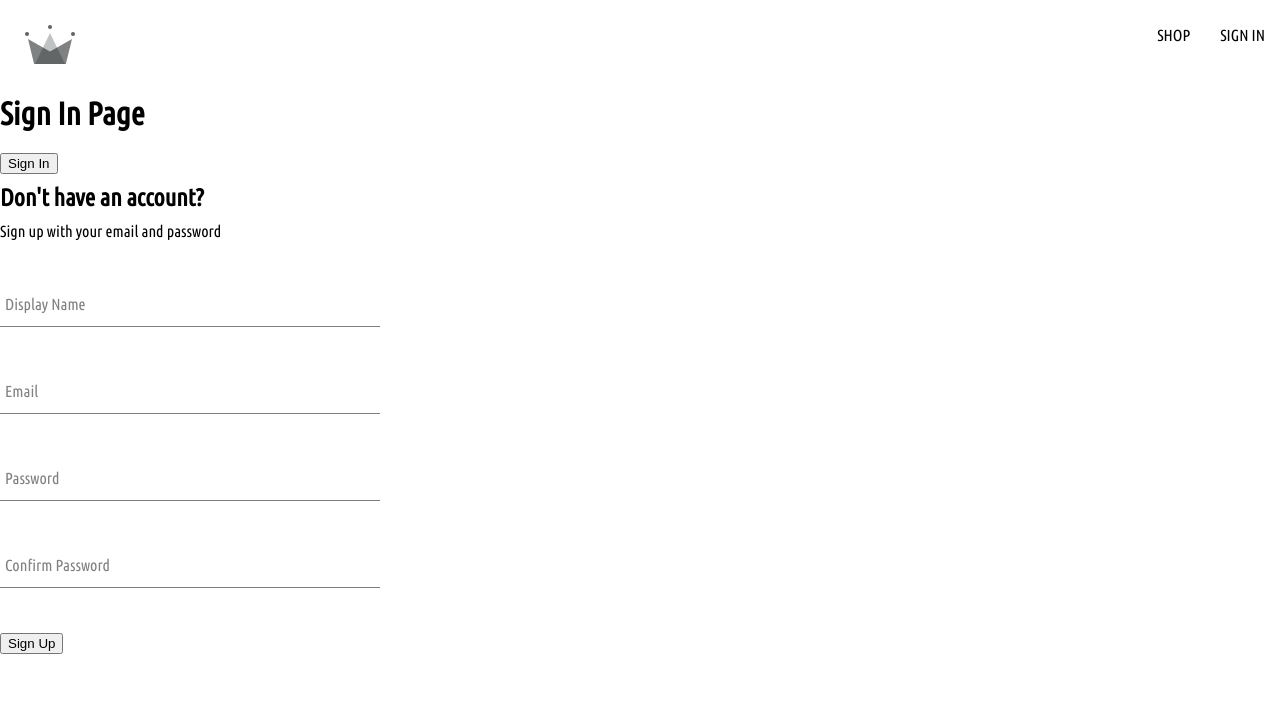
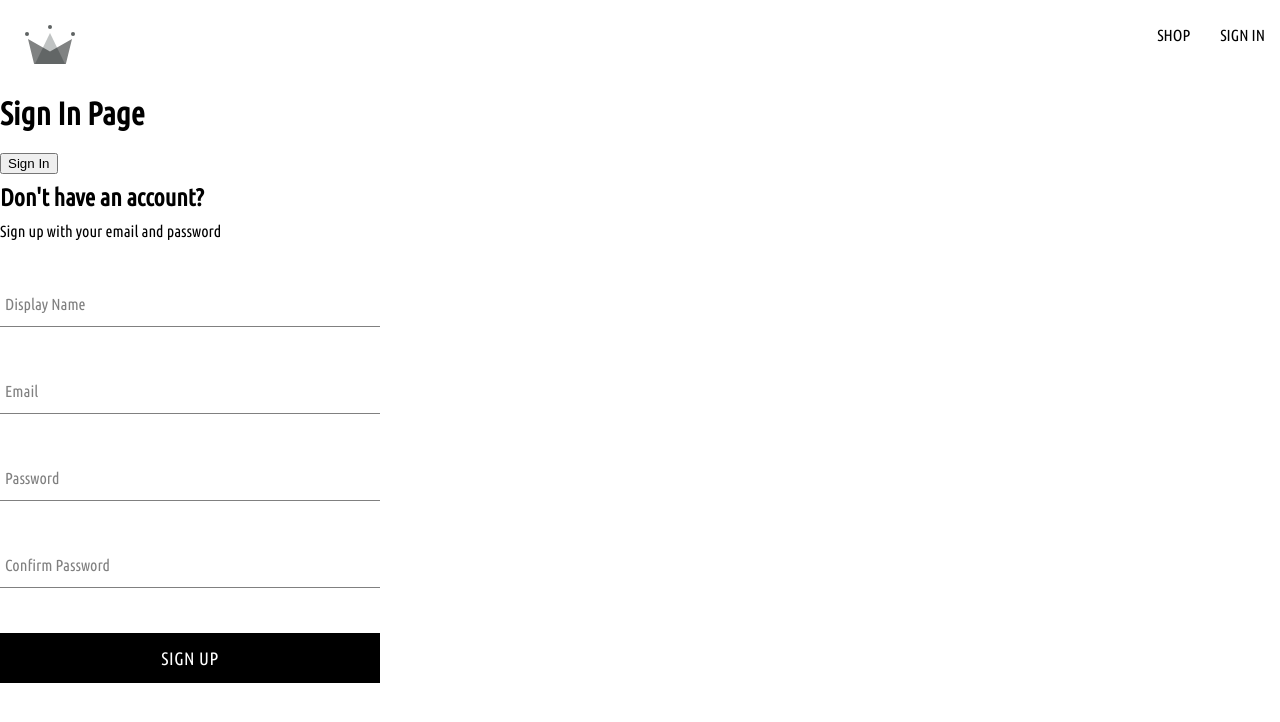
Before and after one commit to isissi/crwn-clothing, a React (Create React App) app: page /sign-in in a window 1280 px wide. Shown: the top 722 px of the page. Built offline with nearby package versions, Linux system fonts and the light colour scheme.

Commit message:
create button component & styles

```diff
--- /dev/null
+++ b/src/components/button/button.component.jsx
@@ -0,0 +1,16 @@
+import './button.styles.scss'
+
+const BUTTON_TYOES_CLASSES = {
+  giigke: 'google-sign-in',
+  interted: 'inverted'
+}
+
+const Button = ({ children, buttonType, ...otherProps }) => {
+  return (
+    <div className={`button-container ${BUTTON_TYOES_CLASSES[buttonType]}`} {...otherProps}>
+      {children}
+    </div>
+  )
+}
+
+export default Button;
--- /dev/null
+++ b/src/components/button/button.styles.scss
@@ -0,0 +1,45 @@
+.button-container {
+  min-width: 165px;
+  width: auto;
+  height: 50px;
+  letter-spacing: 0.5px;
+  line-height: 50px;
+  padding: 0 35px 0 35px;
+  font-size: 18px;
+  background-color: black;
+  color: white;
+  text-transform: uppercase;
+  font-family: 'Ubuntu Condensed', sans-serif;
+  border: none;
+  cursor: pointer;
+  display: flex;
+  justify-content: center;
+
+  &:hover {
+    background-color: white;
+    color: black;
+    border: 1px solid black;
+  }
+
+  &.google-sign-in {
+    background-color: #4285f4;
+    color: white;
+
+    &:hover {
+      background-color: #357ae8;
+      border: none;
+    }
+  }
+
+  &.inverted {
+    background-color: white;
+    color: black;
+    border: 1px solid black;
+
+    &:hover {
+      background-color: black;
+      color: white;
+      border: none;
+    }
+  }
+}
--- a/src/components/sign-up-form/sign-up-form.component.jsx
+++ b/src/components/sign-up-form/sign-up-form.component.jsx
@@ -1,5 +1,6 @@
 import { useState } from "react";
 import FormInput from "../form-input/form-input.component";
+import Button from "../button/button.component";
 
 import { createAuthUserWithEmailAndPassword, createUserDocumentFromAuth } from "../../utils/firebase.utils";
 
@@ -101,7 +102,7 @@ const SignUpForm = () => {
 
         />
 
-        <button type="submit">Sign Up</button>
+        <Button type="submit">Sign Up</Button>
       </form>
     </div>
   )
```
